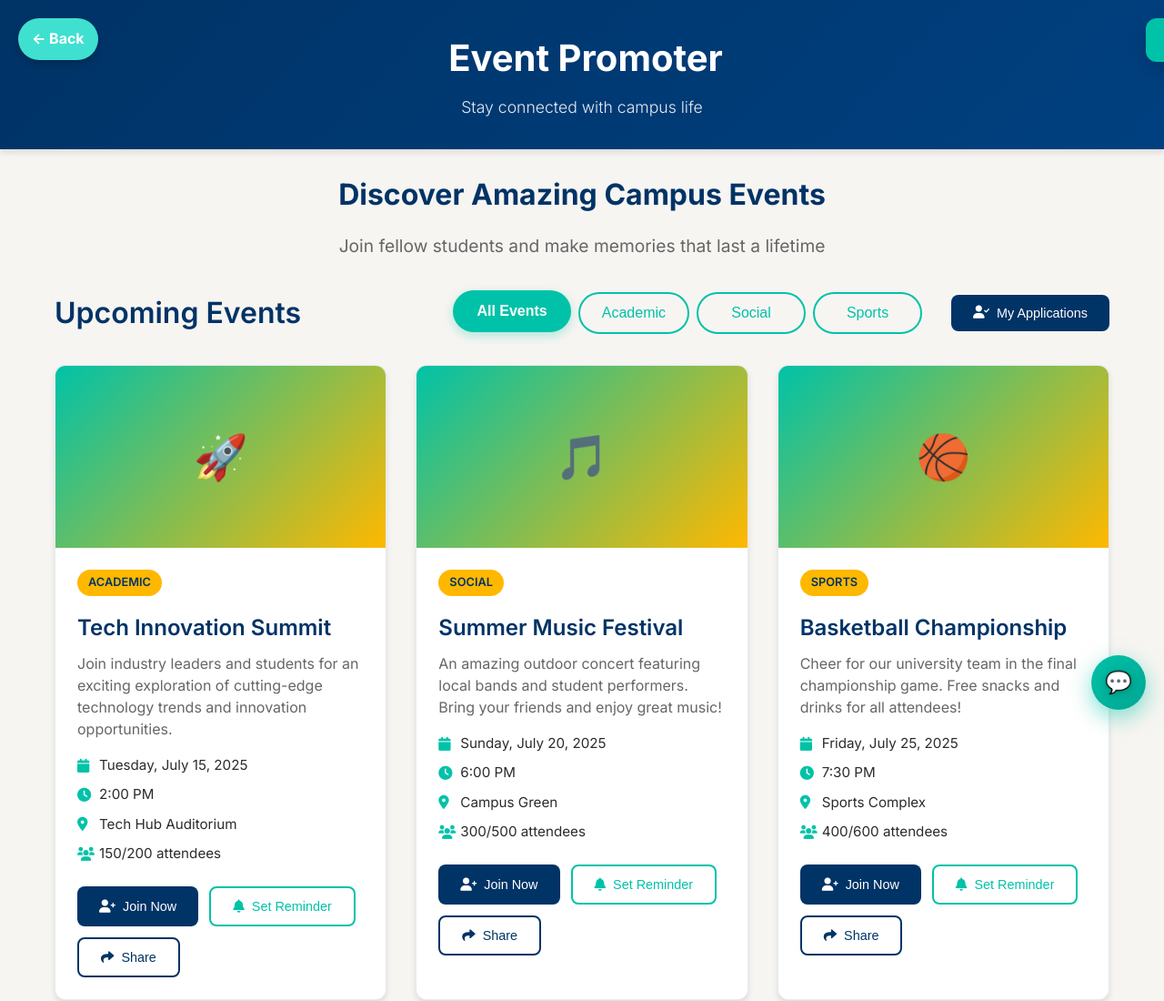
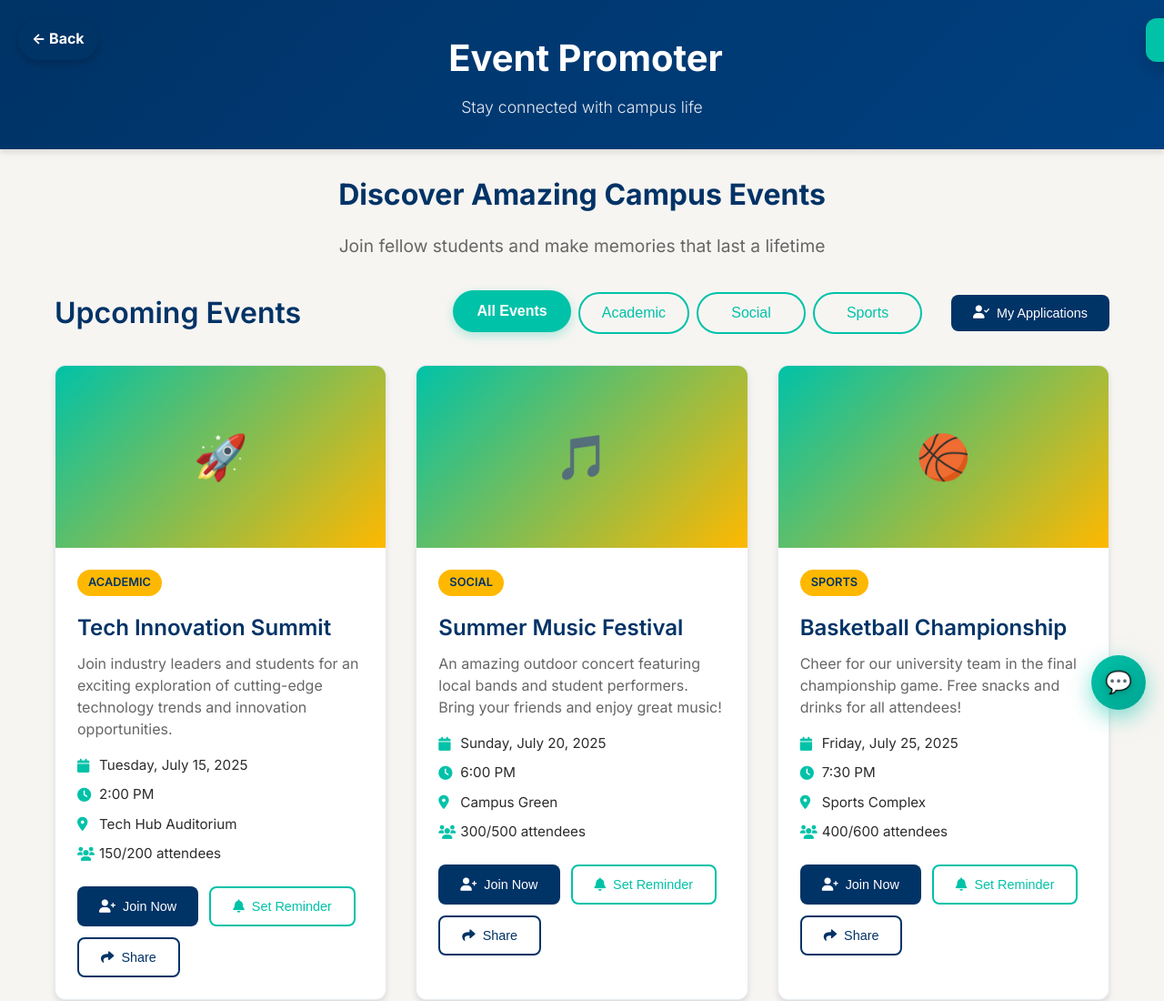
Before and after one commit to zafirahhh/campASK-EventPromoter-, a website: page index.html in a window 1280 px wide. Shown: the top 1100 px of the page at 91% size. Drawn offline with Linux system fonts and the light colour scheme.

Commit message:
Update back to home button background color to match header

```diff
--- a/index.html
+++ b/index.html
@@ -14,7 +14,7 @@
       position: fixed;
       top: 20px;
       left: 20px;
-      background-color: #40E0D0; /* Turquoise color */
+      background-color: #003366; /* Dark blue color to match the header */
       color: white;
       padding: 10px 15px;
       border-radius: 50px;
```
